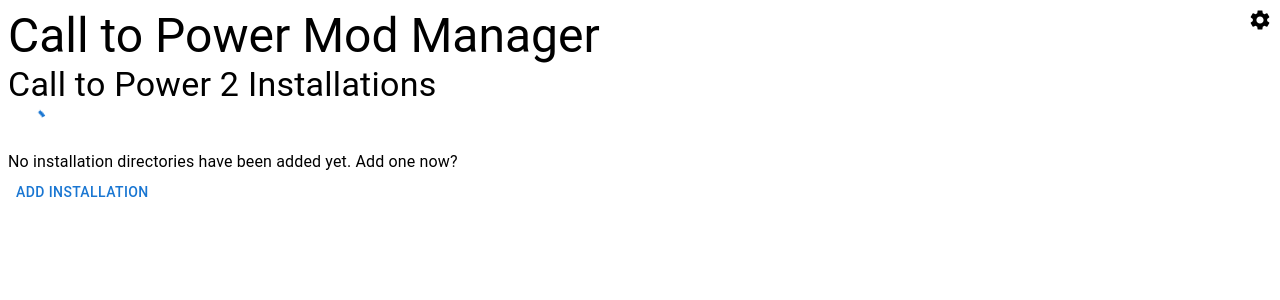
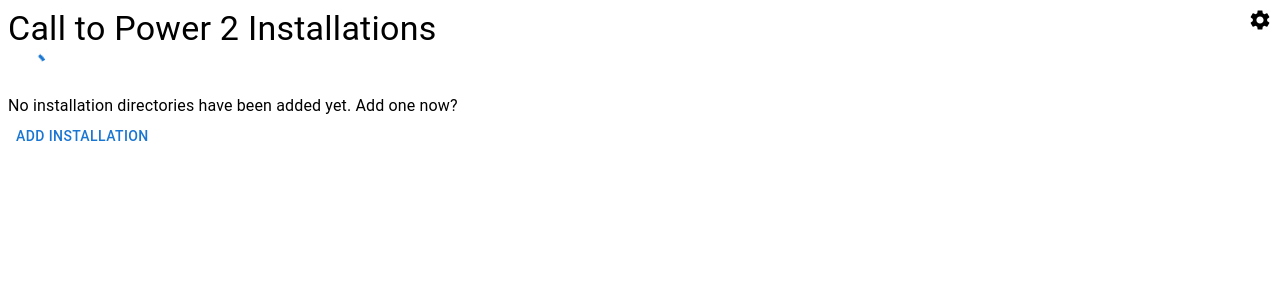
Before and after one commit to justinfarrelldev/ctp-mod-manager, a React (Vite) app: page / in a window 1280 px wide. Shown: the top 300 px of the page. Built offline with nearby package versions, Linux system fonts and the light colour scheme.

Commit message:
Made a "back" button for the modify screen and removed the "Call to Power Mod Manager" heading on the main page

```diff
--- a/src/App.tsx
+++ b/src/App.tsx
@@ -136,14 +136,13 @@
       <Grid container>
         <Grid item xs={6}>
           <Box display="flex">
-            <Typography variant="h3">Call to Power Mod Manager</Typography>
+            <Typography variant="h4">Call to Power 2 Installations</Typography>
           </Box>
         </Grid>
         <Grid item xs={6} textAlign="right">
           <Settings onClick={() => setSettingsOpen(true)} />
         </Grid>
       </Grid>
-      <Typography variant="h4">Call to Power 2 Installations</Typography>
 
       {error && (
         <ErrorModal
@@ -175,6 +174,7 @@
         height="100%"
       >
         <Box padding="2%">
+          <Button onClick={() => setDirBeingModified('')}>Back</Button>
           <Typography variant="h4">Modify</Typography>
           <Typography>{`${dirBeingModified}`}</Typography>
           <Grid container>
```
